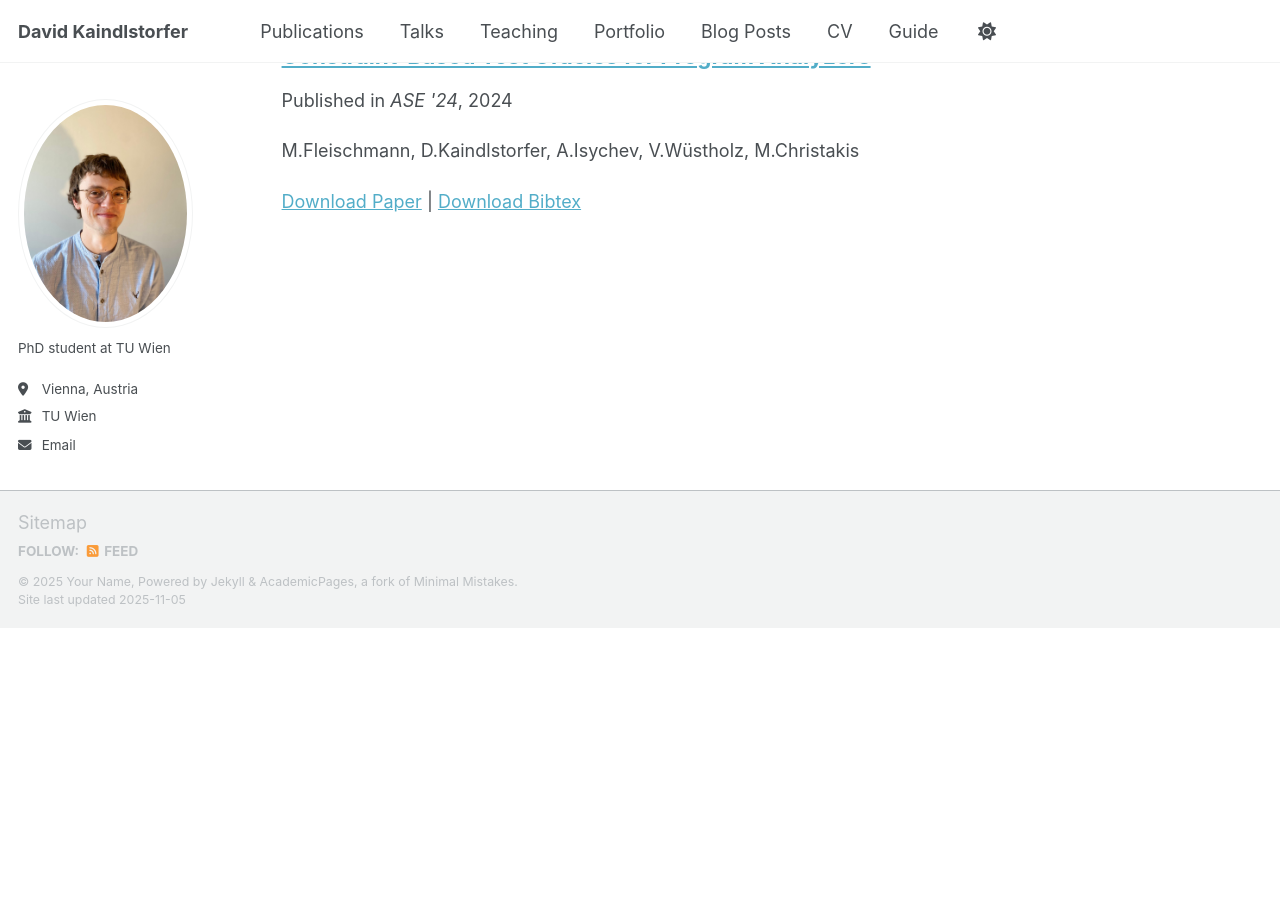
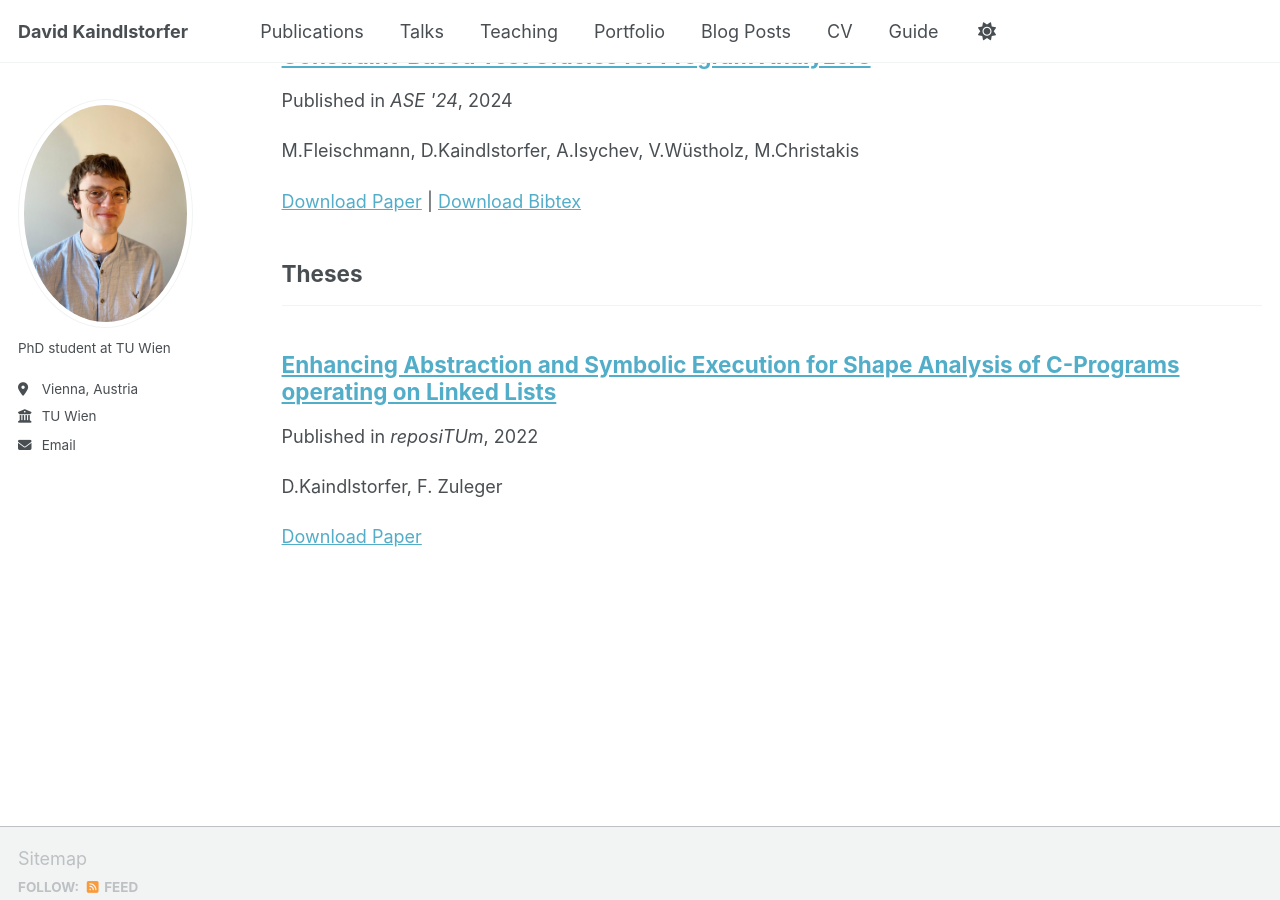
Before and after one commit to david-kaindls/david-kaindls.github.io, a Jekyll site: the page built from _pages/publications.html, in a window 1280 px wide and 900 px high, scrolled down 439 px. Built offline with Jekyll 4.4.1, drawn with Linux system fonts in a browser that asks for light colours; a script that is not in the unit is left out; before the commit the page ends 1067 px from its top, so only the background shows below that.

Commit message:
added mthesis

```diff
--- /dev/null
+++ b/_publications/mthesis.md
@@ -0,0 +1,9 @@
+---
+title: "Enhancing Abstraction and Symbolic Execution for Shape Analysis of C-Programs operating on Linked Lists"
+collection: publications
+category: theses
+excerpt: 'D.Kaindlstorfer, F. Zuleger'
+date: 2022-01-25
+venue: reposiTUm
+paperurl: 'https://david-kaindls.github.io/files/mthesis.pdf'
+---
```
Also changed, not shown: _publications/ase24-minotaur.md (+0 -1 lines), _publications/ase24-sherlock.md (+0 -1 lines), 1 other file.
